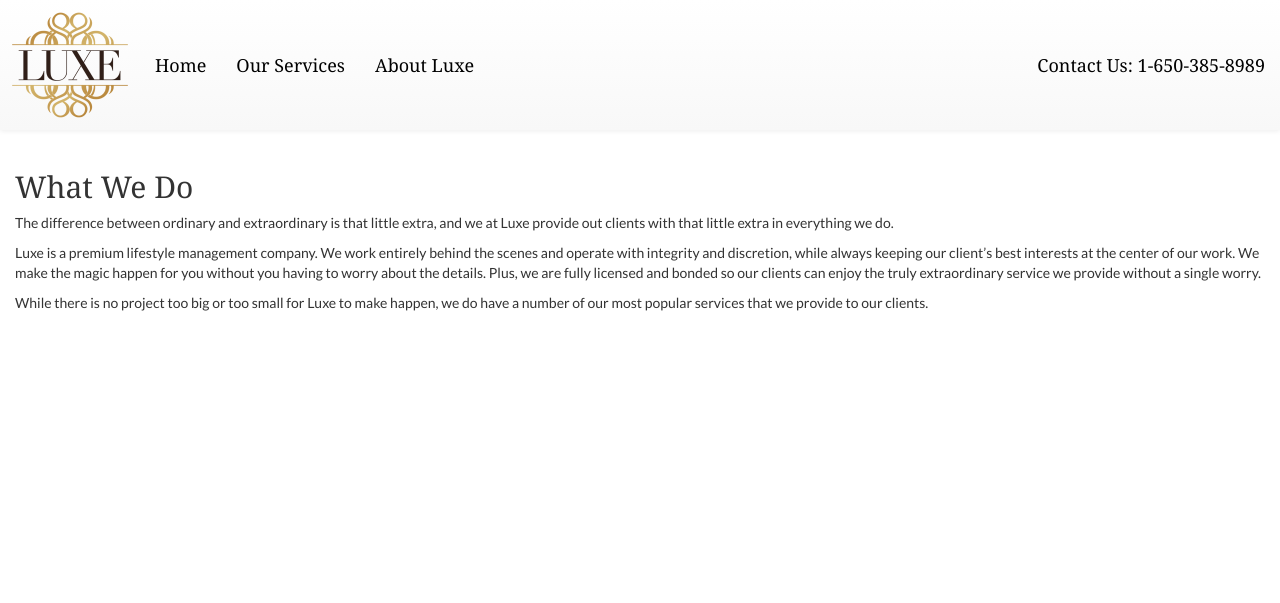
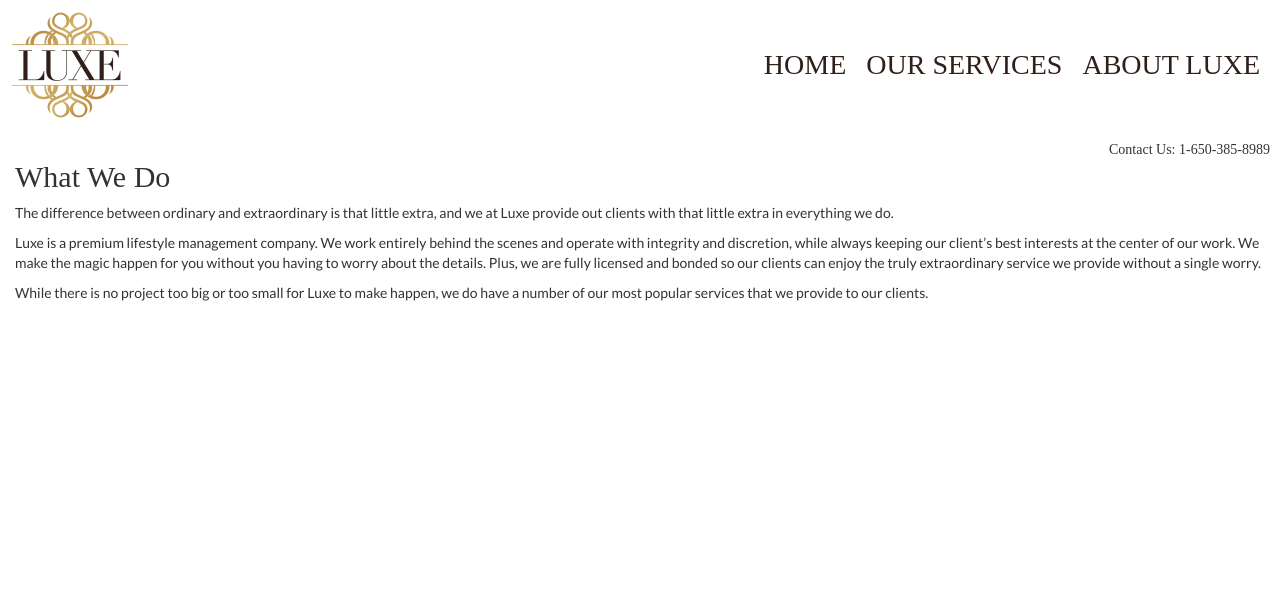
Before and after one commit to yakotta/luxemanagers, a PHP site: page /services in a window 1280 px wide. Shown: the top 603 px of the page. Run offline with PHP 8.4, Linux system fonts and the light colour scheme; data that the repository does not hold is empty; some libraries are stand-ins or nearby versions.

Commit message:
update the website with the new headers, slider design from the html version and also fix up some of the images to use the get_resource function (renamed rewrite_url in jennas version, but I dont have that version available to me yet)

```diff
--- /dev/null
+++ b/resources/luxe-desktop.css
@@ -0,0 +1,27 @@
+header .logo,
+header .logo img {
+    width: 120px;
+    height: 110px;
+}
+
+header .logo{
+    float: left;
+}
+
+header nav{
+    float: right;
+}
+
+header nav ul li{
+    float: left;
+}
+
+header nav ul li .menuitem {
+    line-height: 110px;
+    font-size: 28px;
+}
+
+header .contact_number{
+    float: right;
+    padding: 0 10px;
+}
--- a/resources/luxe.css
+++ b/resources/luxe.css
@@ -1,5 +1,16 @@
+/* Jenna, put site wide, global styles that apply to the entire website at the top */
+@font-face {
+    font-family: 'leducation';
+    src: url('leducation.eot');
+    src: url('leducation.eot?#iefix') format('embedded-opentype'),
+    url('leducation.woff') format('woff'),
+    url('leducation.ttf') format('truetype');
+    font-weight: normal;
+    font-style: normal;
+}
+
 body {
-    font-family: 'Lato', sans-serif;
+    font-family: 'times new roman', sans-serif;
     padding-bottom: 40px;
 }
 
@@ -22,11 +33,11 @@ footer {
 }
 
 h2 {
-    font-family: 'Georgia', serif;
+    font-family: 'Times New Roman', serif;
 }
 
 h3 {
-    font-family: 'Georgia', serif;
+    font-family: 'Times New Roman', serif;
 }
 
 p {
@@ -38,7 +49,61 @@ ul {
 }
 
 .btn {
-	border-radius: 0px;
+    border-radius: 0px;
+}
+
+header{
+    position: relative;
+    padding: 10px;
+    background-color: #ffffff;
+}
+
+header .logo{
+    display: block;
+    text-align: center;
+}
+
+header .logo,
+header .logo img {
+    height: 55px;
+}
+
+header .logo img {
+    width: 60px;
+}
+
+header nav ul{
+    text-align: center;
+    list-style: none;
+    padding: 0;
+}
+
+header nav ul li{
+    display: inline-block;
+    padding: 0 10px;
+}
+
+header nav ul li .menuitem{
+    line-height: 55px;
+    font-family: 'Times New Roman', serif;
+    text-transform: uppercase;
+    color: #301f19;
+    font-size: 18px;
+}
+
+header.fixedtop {
+    position: fixed;
+    left: 0;
+    top: 0;
+    width: 100vw;
+    z-index: 3;
+    box-shadow: 0 0 10px 0 #000000;
+}
+
+header .contact_number {
+    position: absolute;
+    right: 0;
+    bottom: -20px;
 }
 
 .household-placements {
@@ -46,42 +111,6 @@ ul {
     -moz-column-count: 2; /* Firefox */
     column-count: 2;
     list-style-type: none;
-}
-
-.logo {
-    width: 120px;
-    height: 110px;
-}
-
-@media (min-width: 768px) {
-    .navbar {
-        border-radius: 0;
-    }
-}
-
-.navbar{
-    border: 0;
-    margin-bottom: 20px;
-}
-
-.navbar-brand {
-    height: 130px;
-    padding: 10px;
-}
-
-.navbar-default .navbar-nav>li>a {
-    line-height: 100px;
-    font-family: 'Georgia', serif;
-    color: #000000;
-    font-size: 18px;
-}
-
-.navbar-default .navbar-nav>li {
-    float: left;
-}
-
-.slider {
-    margin-top: -20px;
 }
 
 .readmore-button {
--- a/templates/block_testimonials.php
+++ b/templates/block_testimonials.php
@@ -11,7 +11,7 @@ if(empty($testimonial["link"])){
         <h3 class="panel-title"><?=$testimonial["name"]?></h3>
     </div>
     <div class="panel-body">
-        <img class="img-circle" src="<?=$testimonial["image"]?>" />
+        <img class="img-circle" src="<?=get_resource($testimonial["image"])?>" />
         <p>
             "<?=$testimonial["quote"]?>" – <?=$name?>, <?=$testimonial["title"]?>
         </p>
--- a/templates/page_header.php
+++ b/templates/page_header.php
@@ -1,15 +1,13 @@
-<header>
-    <nav class="navbar navbar-default">
-        <div class="container-fluid">
-            <a class="navbar-brand" href="/"><img class="logo" src="images/luxelogo-small.png" /></a>
-            <ul class="nav navbar-nav">
-                <li><a href="/">Home</a></li>
-                <li><a href="/services">Our Services</a></li>
-                <li><a href="/about">About Luxe</a></li>
-            </ul>
-            <ul class="nav navbar-nav navbar-right">
-                <li><a href="#">Contact Us: 1-650-385-8989</a></li>
-            </ul>
-        </div>
+<header class="clearfix">
+    <a class="logo" href="/">
+        <img src="<?=get_resource("/resources/images/luxelogo-small.png")?>" />
+    </a>
+    <nav id="menu">
+        <ul class="clearfix">
+            <li><a class="menuitem" href="/">Home</a></li>
+            <li><a class="menuitem" href="/services">Our Services</a></li>
+            <li><a class="menuitem" href="/about">About Luxe</a></li>
+        </ul>
     </nav>
+    <div class="contact_number">Contact Us: 1-650-385-8989</div>
 </header>
--- a/templates/page_skeleton.php
+++ b/templates/page_skeleton.php
@@ -7,7 +7,8 @@
         <link rel="stylesheet" href="https://maxcdn.bootstrapcdn.com/bootstrap/3.3.7/css/bootstrap.min.css" integrity="sha384-BVYiiSIFeK1dGmJRAkycuHAHRg32OmUcww7on3RYdg4Va+PmSTsz/K68vbdEjh4u" crossorigin="anonymous" />
         <link rel="stylesheet" href="https://maxcdn.bootstrapcdn.com/bootstrap/3.3.7/css/bootstrap-theme.min.css" integrity="sha384-rHyoN1iRsVXV4nD0JutlnGaslCJuC7uwjduW9SVrLvRYooPp2bWYgmgJQIXwl/Sp" crossorigin="anonymous" />
         <link href="https://fonts.googleapis.com/css?family=Lato" rel="stylesheet">
-        <link rel="stylesheet" type="text/css" href="<?=get_resource('/resources/luxe.css')?>" />
+        <link rel="stylesheet" href="<?=get_resource('/resources/luxe.css')?>" />
+        <link rel="stylesheet" href="<?=get_resource('/resources/luxe-desktop.css')?>" media="screen and (min-width: 768px)" />
     </head>
 
     <body>
--- a/templates/services/block_services.php
+++ b/templates/services/block_services.php
@@ -2,11 +2,17 @@
     <?php foreach($serviceList as $service): ?>
         <div class="col-sm-6 col-md-4">
             <div class="thumbnail">
-                <span class="glyphicon glyphicon-picture"></span> <!--<img src="..." alt="...">-->
+                <img class="background"
+                     src="<?=get_resource($service["image"])?>"
+                     alt="<?=$service["name"]?>" />
+
                 <div class="caption">
                     <h3><?=$service["name"]?></h3>
-                    <p><?=$service["short_description"]?></p>
-                    <p><a href="service/<?=$service["link"]?>" class="btn btn-primary" role="button">Read More <small><span class="glyphicon glyphicon-chevron-right"></span></small></a></p>
+                    <p>
+                        <a href="service/<?=$service["link"]?>" class="btn btn-primary" role="button">
+                            Read More <small><span class="glyphicon glyphicon-chevron-right"></span></small>
+                        </a>
+                    </p>
                 </div>
             </div>
         </div>
```
Also changed, not shown: other parts of resources/luxe.css (+75 -0 lines), templates/content_home.php (+7 -4 lines), resources/services/domestic.jpg (added), resources/slider/luxe-white-glove.jpg (added), resources/testimonials/dianehalfman.jpg (renamed from resources/images/dianehalfman.jpg), resources/testimonials/michelepresley.jpg (renamed from resources/images/michelepresley.jpg), resources/testimonials/staceyfriend.jpg (renamed from resources/images/staceyfriend.jpg), 1 other file.
